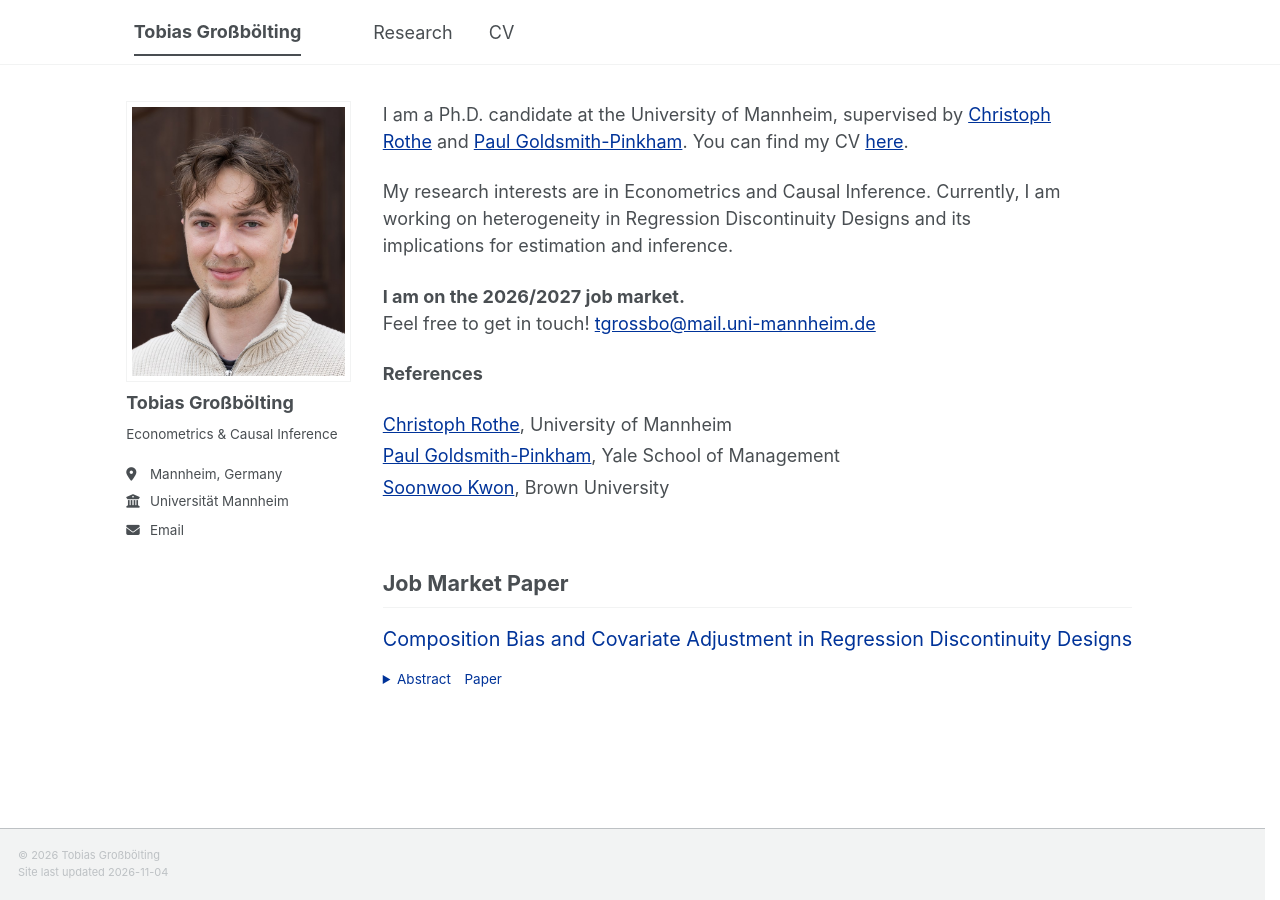
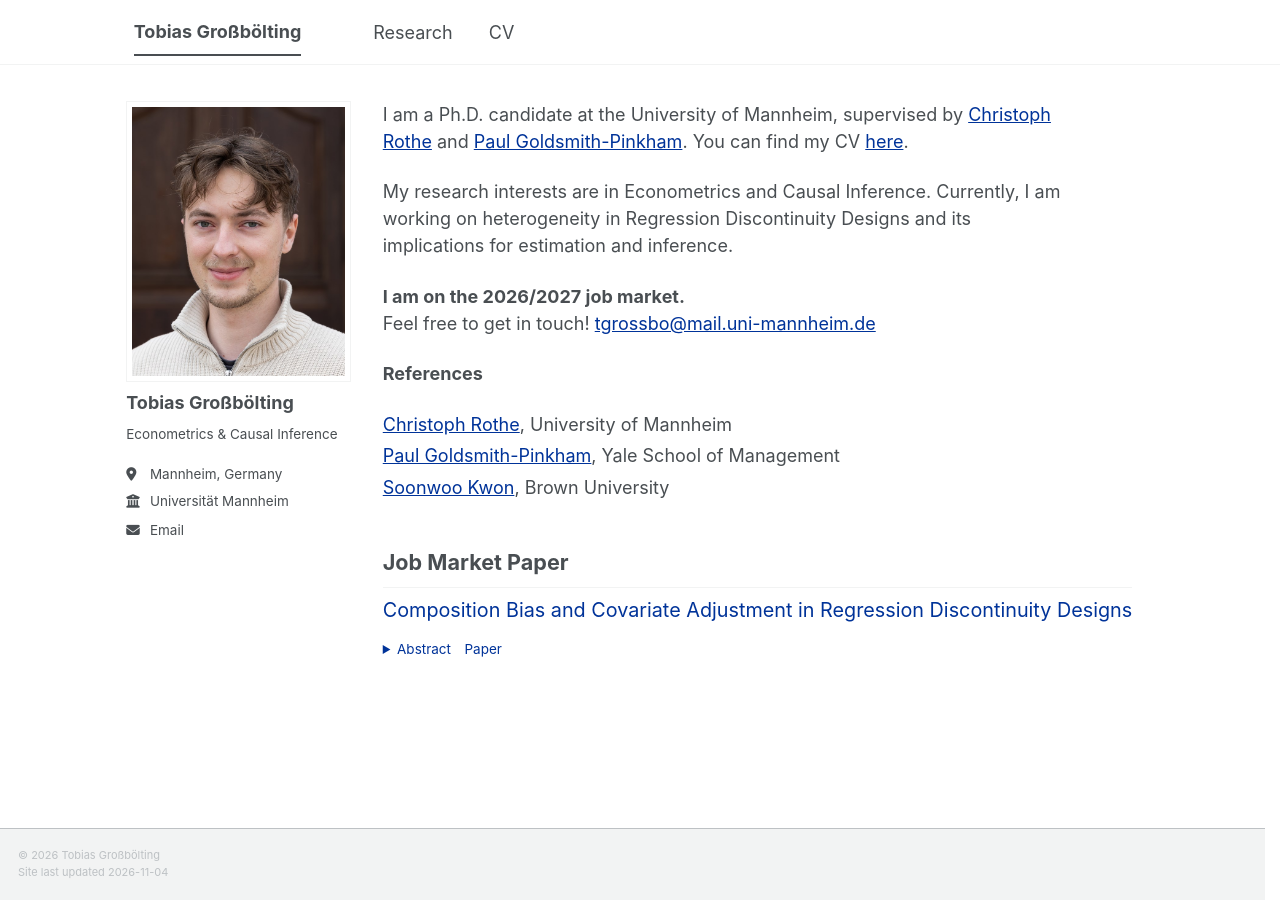
Before and after one commit to tgrossboelting/tgrossboelting.github.io, a Jekyll site: the page built from _pages/about.md, in a window 1280 px wide. Built offline with Jekyll 4.4.1, drawn with Linux system fonts in a browser that asks for light colours; a script bundle is joined from its source files by our own code; library files that are not in the unit come from our copies.

Commit message:
Space the paper lists at three distinct levels
Section label to its first paper, paper to paper, and section to section
were 40px, 45px and 45px, so a label sat as far from its own papers as
from the paper above it. They are now ~11px, ~29px and ~54px, so each
label groups with the papers below it. Paper titles lose their top
margin, which also ends the 2em-vs-1em difference between /research/ and
the homepage.

Co-Authored-By: Claude Opus 5.5 <noreply@anthropic.com>

```diff
--- a/_sass/_custom.scss
+++ b/_sass/_custom.scss
@@ -405,8 +405,38 @@ html[data-theme="dark"] {
   }
 }
 
+/* SPACING in the paper lists, three levels, each clearly larger than the one
+   below it, so the eye groups a label with its papers:
+
+     section label -> its first paper     0.5em of the label   ~11px
+     paper         -> next paper          1.6em                ~29px
+     last paper    -> next section label  2.5em of the label   ~54px
+
+   These were 40px, 45px and 45px, with 43px under the page title: four
+   relationships at one distance, so "Work in Progress" sat as far from its
+   own papers as from the paper above it and belonged to neither.
+
+   The title's margin-top is zeroed so the label's margin-bottom alone sets
+   the first gap; the theme gave titles 2em on /research/ and 1em on the
+   homepage, which also made the two pages differ. The first label in a list
+   follows the page title or the homepage introduction, which already leave
+   room, so it takes 1em rather than 2.5em. Scoped to .research-list to
+   outrank the theme's `.page__content h2` margins on the homepage. */
+.research-list .research-section {
+  margin-top: 2.5em;
+  margin-bottom: 0.5em;
+
+  &:first-of-type {
+    margin-top: 1em;
+  }
+}
+
+.research-list .archive__item-title {
+  margin-top: 0;
+}
+
 .research-list .archive__item {
-  margin-bottom: 2.5em;
+  margin-bottom: 1.6em;
 }
 
 /* JMP WIDTH
```
